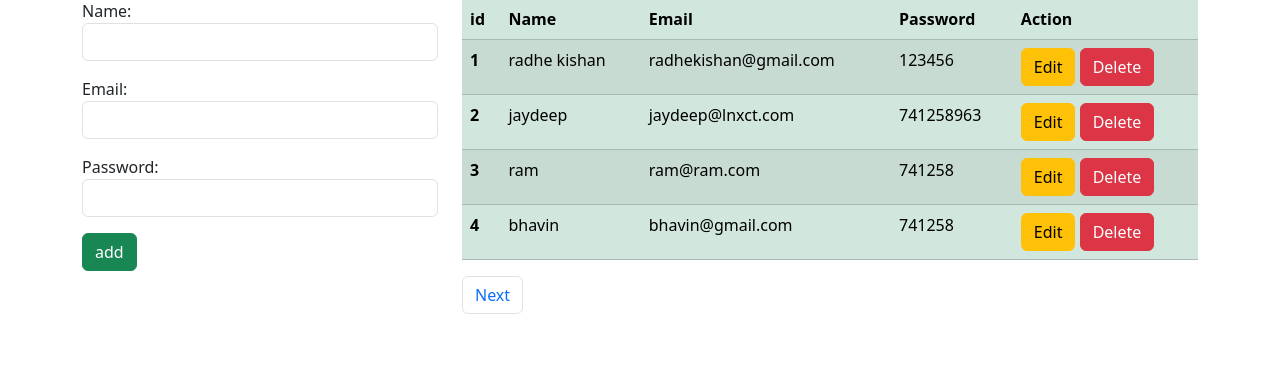
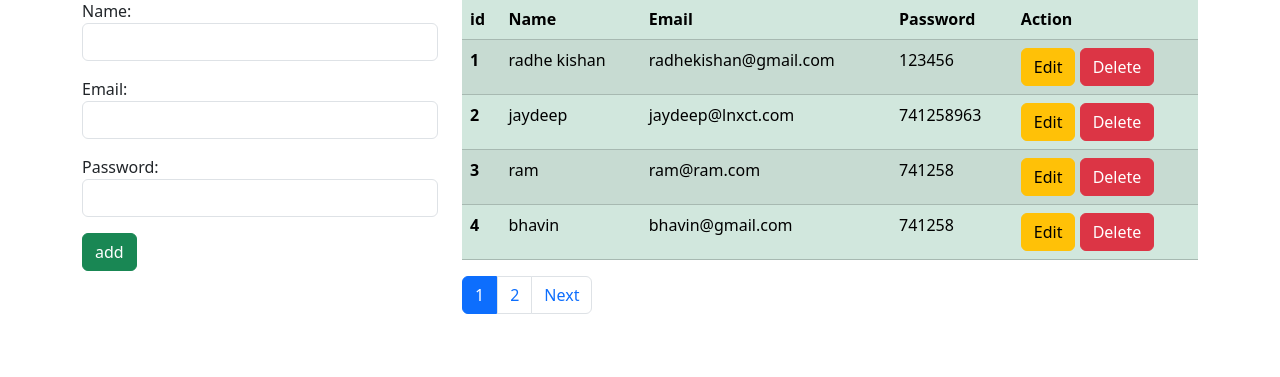
Before and after one commit to kishan-lnxct/crudProject, a Django app: page / in a window 1280 px wide. Shown: the part 216-593 px from the top of the page. Run offline with Django 4.2, Linux system fonts and the light colour scheme; data comes from the database, SQL or seed files in the repository; both versions use the stored data as it was after the commit.

Commit message:
issue is fix in template paginations

```diff
--- a/enroll/templates/enroll/addandshow.html
+++ b/enroll/templates/enroll/addandshow.html
@@ -45,19 +45,20 @@
         <nav aria-label="...">
             <ul class="pagination">
                 {%if context.page_obj.has_previous %}
-                    <li class="page-item disabled">
-                        <a href="?page={{context.page_obj.previous_page_number}}"><span class="page-link">Previous</span></a> {# link to the prev page #}
+                    <li class="page-item">
+                        <a href="?page={{context.page_obj.previous_page_number}}"><span class="page-link">Previous</span></a>
                     </li>
                 {% endif %}
 
-                {% for num in context.page_obj.page_range %}
-                    {% if num == page_obj.number %}
-                        <li class="active"><a href="#">{{ num }}<span class="sr-only">(current)</span></a></li>
+                {% for num in context.page_obj.paginator.page_range %}
+                    {% if context.page_obj.number == num %}
+                        <li class="page-item active" aria-current="page">
+                            <a href="?page={{ num }}" class="page-link">{{ num }}</a>
+                        </li>
                     {% else %}
-                        <li><a href="?page={{ num }}">{{ num }}</a></li>
+                        <li><a href="?page={{ num }}"  class="page-link">{{ num }}</a></li>
                     {% endif %}
                 {% endfor %}
-                {% comment %} <li class="page-item"><a class="page-link" href="?page={{context.page_obj.number}}">{{context.page_obj.number}}</a></li> {% endcomment %}
 
                 {%if context.page_obj.has_next %}
                     <li class="page-item">
@@ -70,6 +71,5 @@
     <h4 class="text-center alert alert-warning">No Records</h4>
     {% endif %}
   </div>
-
 </div>
 {% endblock content %}
```
Also changed, not shown: db.sqlite3.
